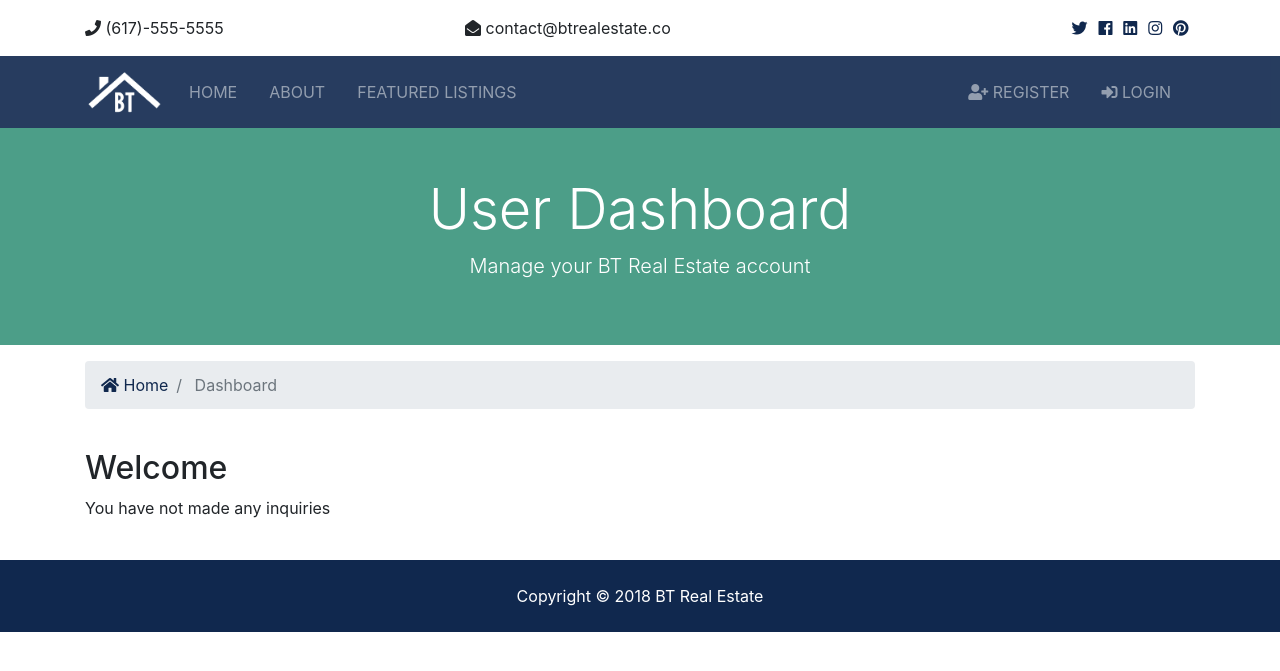
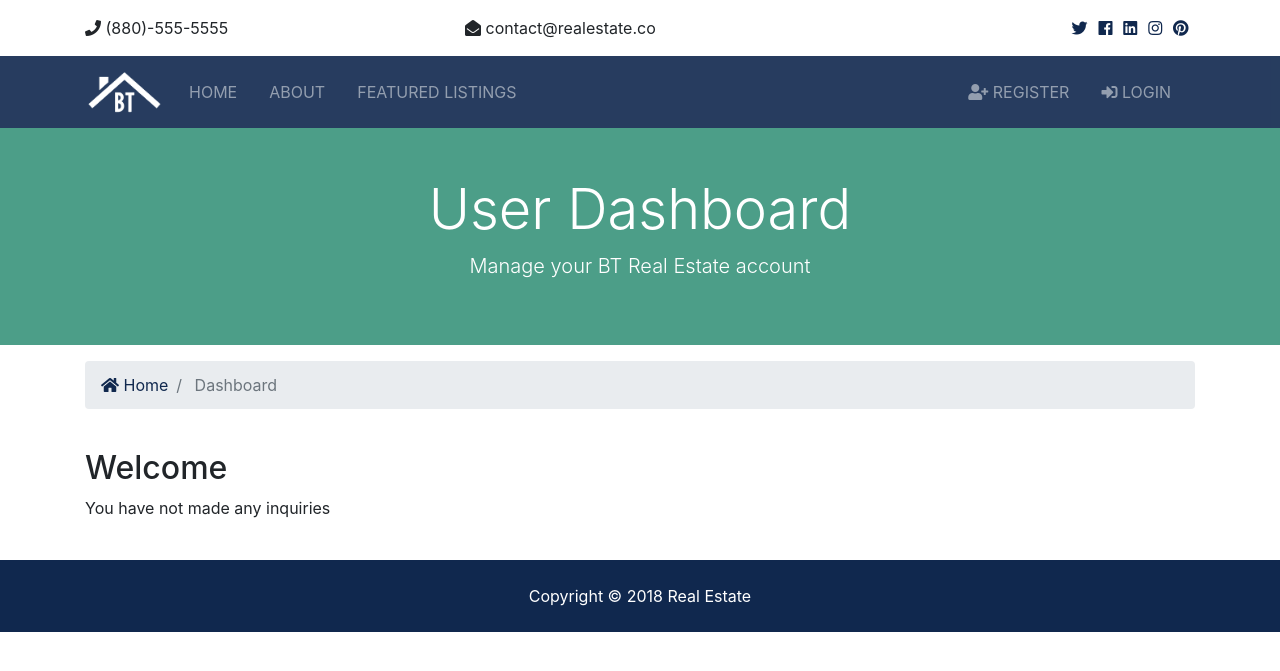
Before and after one commit to manjurulhoque/django-real-state, a Django app: page /dashboard in a window 1280 px wide. Shown: the top 671 px of the page. Run offline with Django 3.2, Linux system fonts and the light colour scheme; data comes from the database, SQL or seed files in the repository; some libraries are stand-ins or nearby versions.

Commit message:
Screenshot and readme updated

```diff
--- a/src/templates/partials/_footer.html
+++ b/src/templates/partials/_footer.html
@@ -1,5 +1,5 @@
 <!-- Footer -->
 <footer id="main-footer" class="py-4 bg-primary text-white text-center">
     Copyright &copy;
-    <span class="year"></span> BT Real Estate
+    <span class="year"></span> Real Estate
 </footer>
--- a/src/templates/partials/_topbar.html
+++ b/src/templates/partials/_topbar.html
@@ -3,10 +3,10 @@
     <div class="container">
         <div class="row">
             <div class="col-md-4">
-                <i class="fas fa-phone"></i> (617)-555-5555
+                <i class="fas fa-phone"></i> (880)-555-5555
             </div>
             <div class="col-md-4">
-                <i class="fas fa-envelope-open"></i> contact@btrealestate.co
+                <i class="fas fa-envelope-open"></i> contact@realestate.co
             </div>
             <div class="col-md-4">
                 <div class="social text-right">
```
Also changed, not shown: README.md (added), 2 other files.
